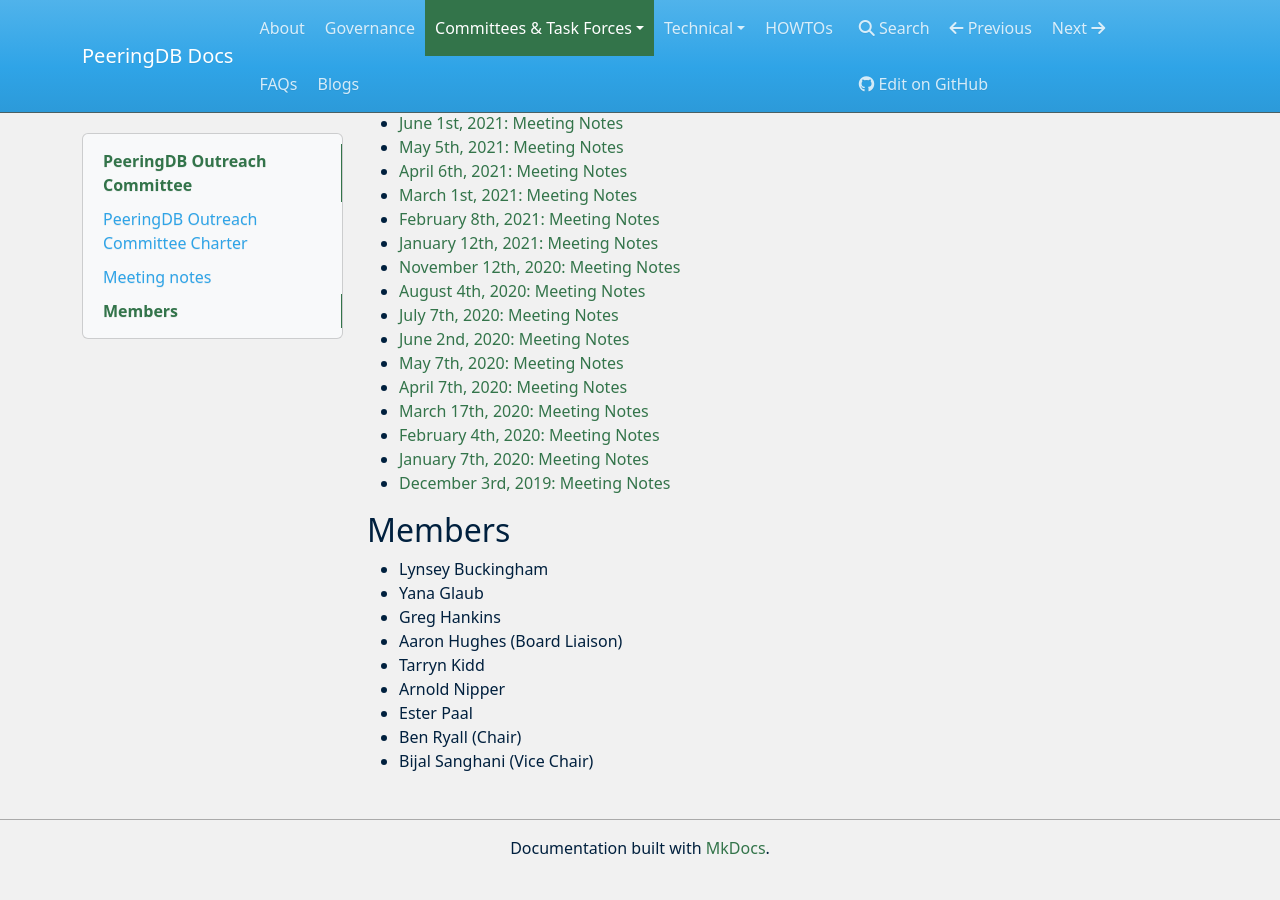
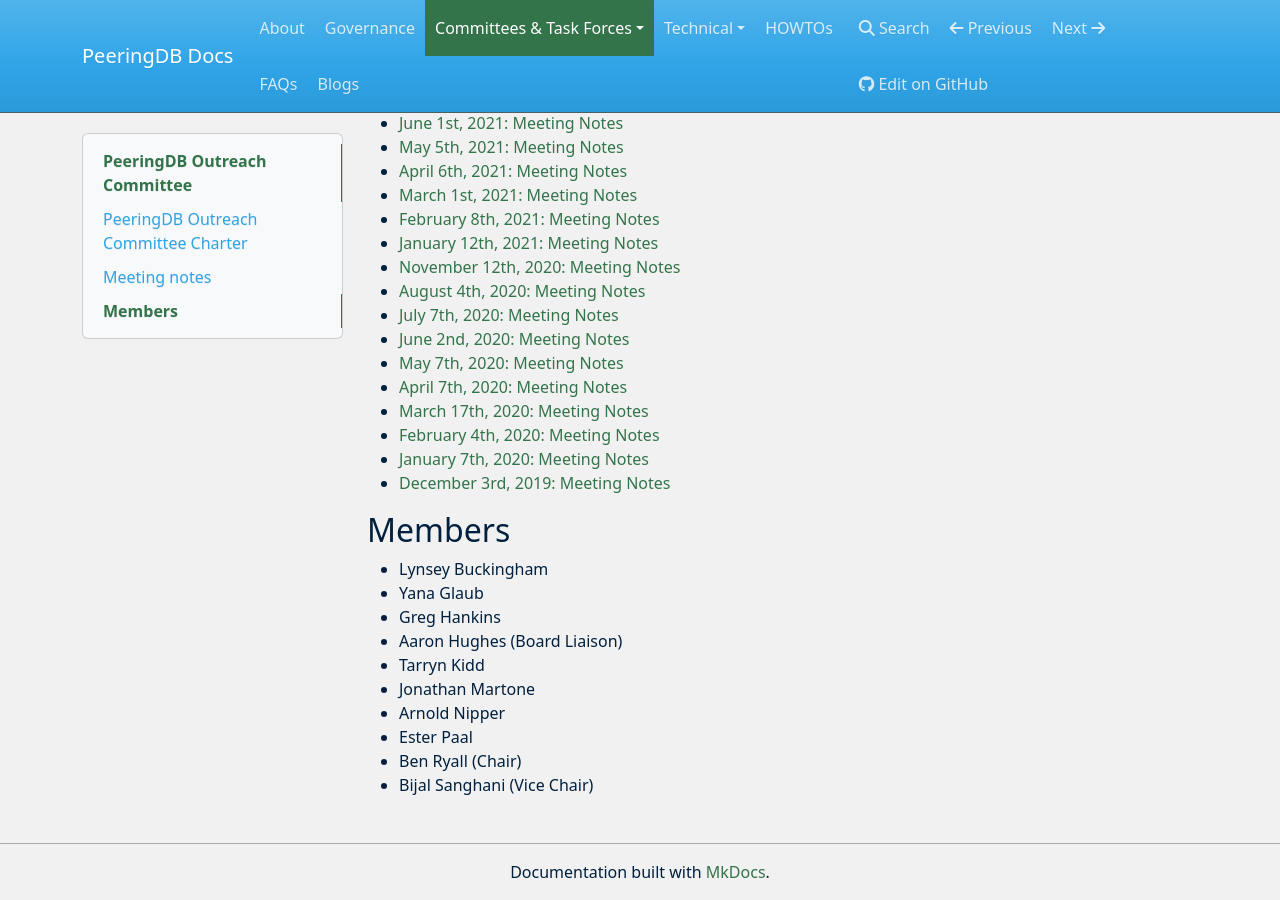
Before and after one commit to peeringdb/docs, an MkDocs documentation site: the page built from docs/committee/outreach/index.md, in a window 1280 px wide and 900 px high, scrolled down 1532 px. Built offline with MkDocs 1.6.1, drawn with Linux system fonts in a browser that asks for light colours; nearby versions of some CDN libraries; before the commit the page ends 2408 px from its top, so only the background shows below that.

Commit message:
Added Jonathan Martone to OC.

```diff
--- a/docs/committee/outreach/index.md
+++ b/docs/committee/outreach/index.md
@@ -35,6 +35,7 @@
 - Greg Hankins
 - Aaron Hughes (Board Liaison)
 - Tarryn Kidd
+- Jonathan Martone
 - Arnold Nipper
 - Ester Paal
 - Ben Ryall (Chair)
```
